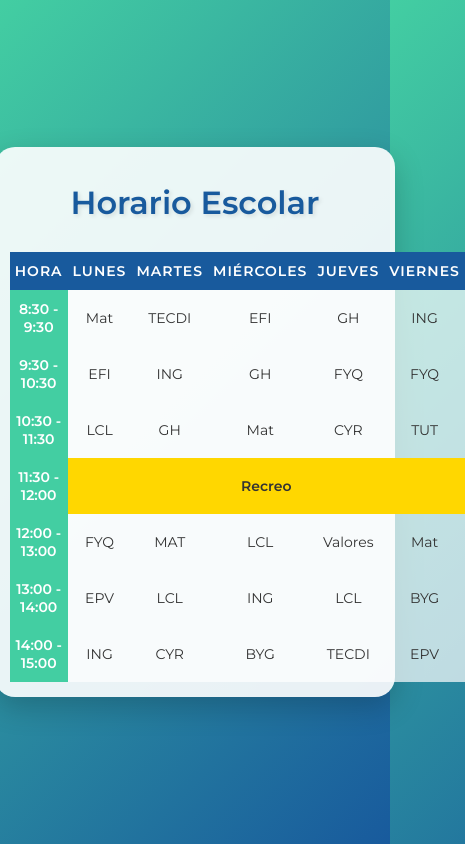
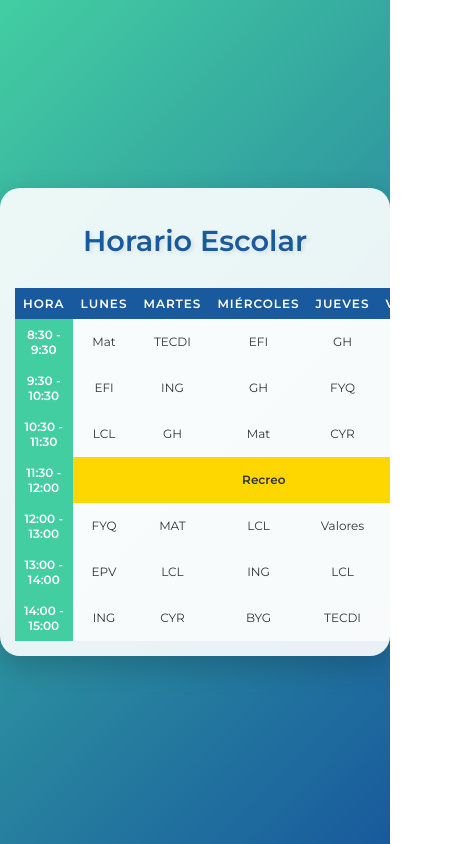
Before and after one commit to Santi2626/HORARIO-3-ESO-C, a plain HTML site: page index.html in a window 390 px wide. Shown: the whole page, 465 px wide, since content can reach past the window. Drawn offline with Linux system fonts and the light colour scheme.

Commit message:
Update index.html

```diff
--- a/index.html
+++ b/index.html
@@ -24,7 +24,8 @@
             box-shadow: 0 10px 30px rgba(0, 0, 0, 0.2);
             padding: 30px;
             max-width: 900px;
-            width: 90%;
+            width: 100%;
+            overflow-x: auto; /* Permitir scroll horizontal en móviles */
         }
 
         h1 {
@@ -88,10 +89,15 @@
             color: #185a9d;
         }
 
+        /* Responsividad para móviles */
         @media (max-width: 768px) {
             .container {
                 padding: 15px;
                 width: 95%;
+            }
+
+            h1 {
+                font-size: 2em;
             }
 
             table {
@@ -99,11 +105,25 @@
             }
 
             th, td {
-                padding: 10px 5px;
+                padding: 10px;
+            }
+        }
+
+        @media (max-width: 480px) {
+            h1 {
+                font-size: 1.8em;
             }
 
-            h1 {
-                font-size: 2em;
+            table {
+                font-size: 12px; /* Reduce el tamaño de fuente en móviles pequeños */
+            }
+
+            th, td {
+                padding: 8px; /* Ajusta el padding para pantallas pequeñas */
+            }
+
+            td:hover {
+                transform: none; /* Desactivar el hover en pantallas táctiles */
             }
         }
     </style>
```
